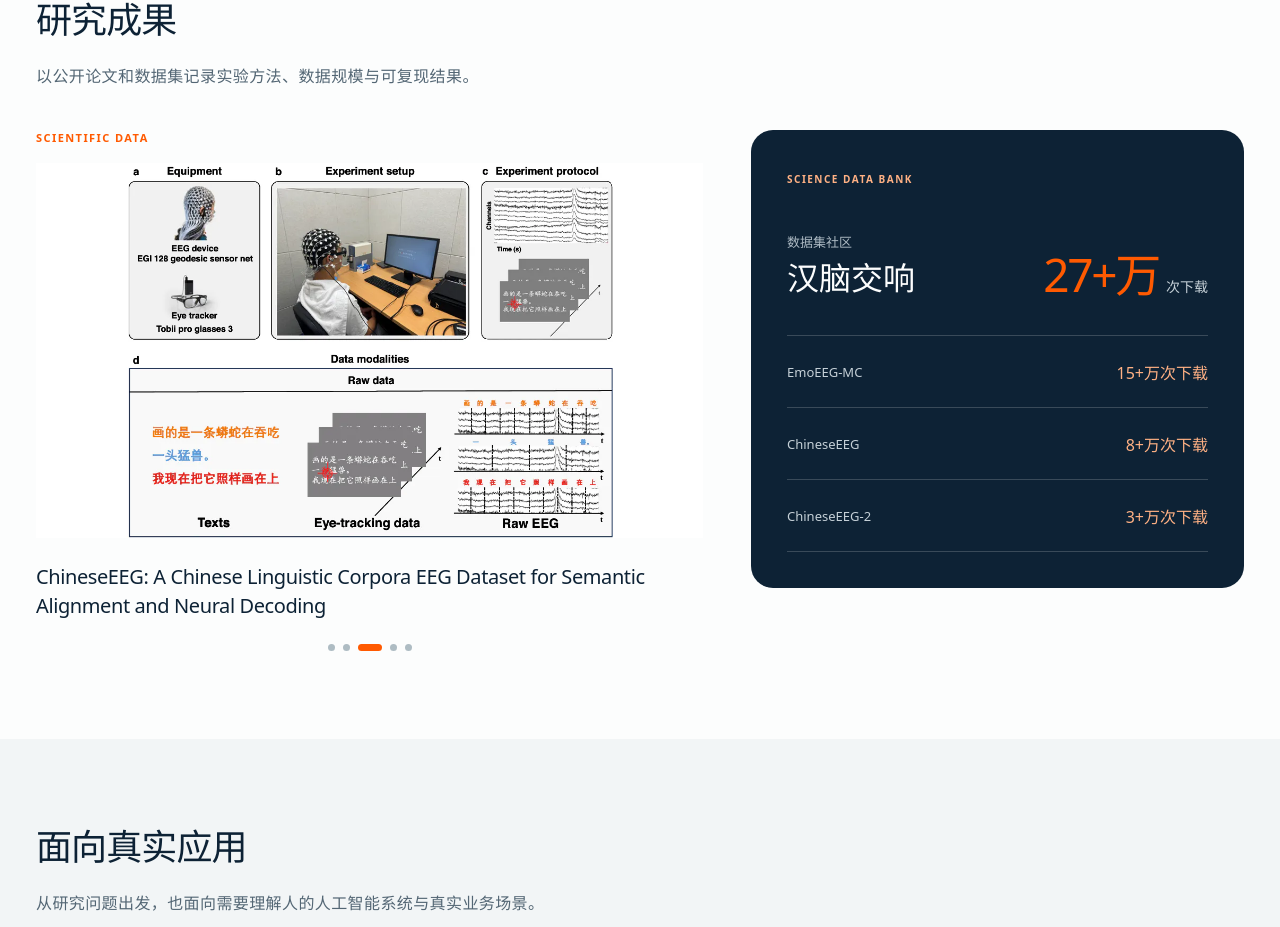
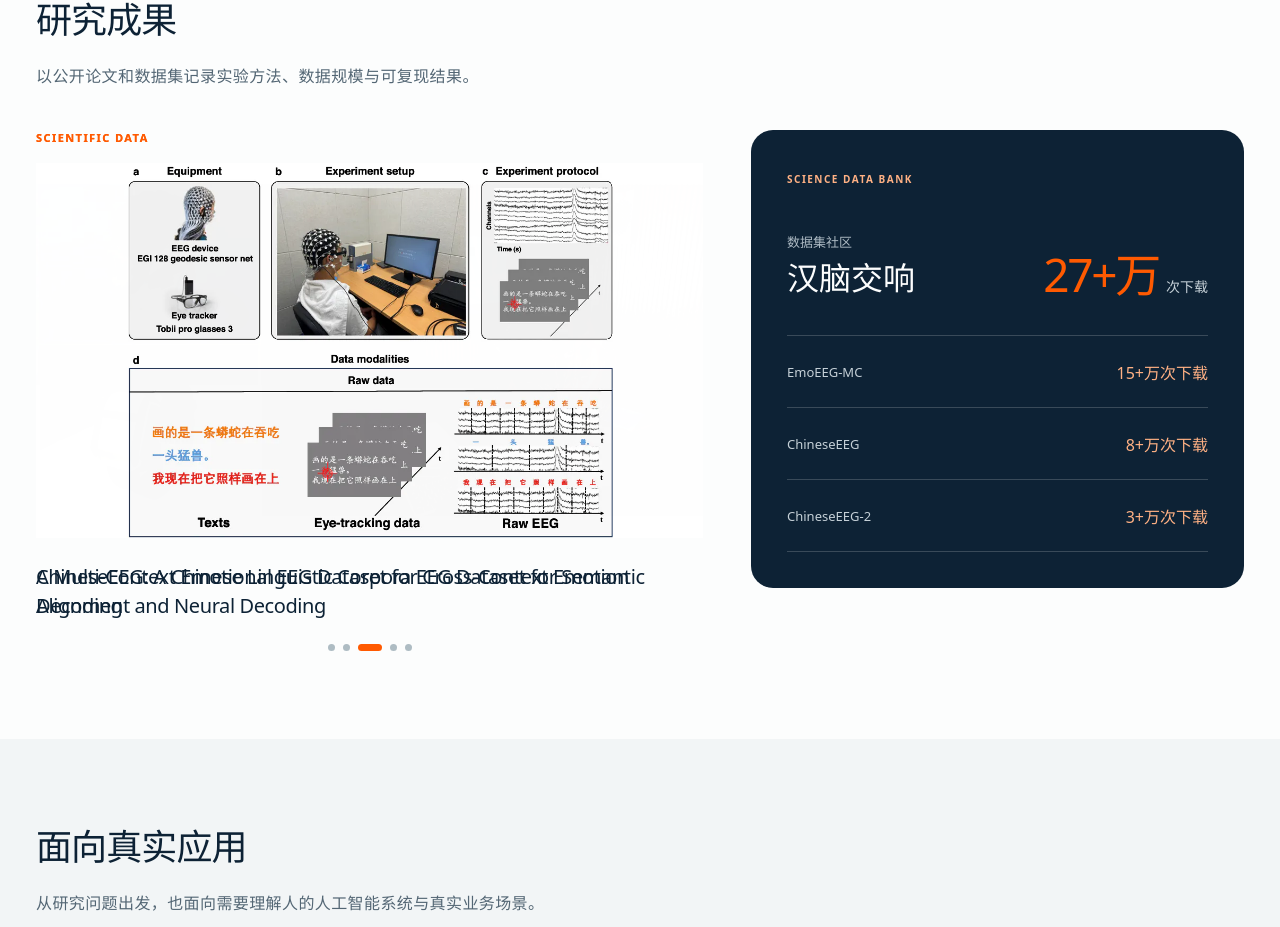
Before and after one commit to Omni-Intel/omni-intel-data-product, a Next.js app: page / in a window 1280 px wide. Shown: the part 2870-3797 px from the top of the page. Built offline with nearby package versions, Linux system fonts and the light colour scheme; no server answers.

Commit message:
update paper-pics

```diff
--- a/app/globals.css
+++ b/app/globals.css
@@ -125,8 +125,12 @@ a { color: inherit; text-decoration: none; }
 .section--research-showcase .section-heading { margin-bottom: 42px; }
 .research-showcase { display: grid; grid-template-columns: minmax(0, 1.15fr) minmax(340px, .85fr); gap: 48px; align-items: start; }
 .paper-carousel { min-width: 0; padding: 0; border: 0; border-radius: 0; background: transparent; box-shadow: none; }
-.paper-carousel__viewport { min-height: 480px; }
-.paper-slide[hidden] { display: none; }
+.paper-carousel__viewport { min-height: 480px; display: grid; }
+.paper-slide { grid-area: 1 / 1; min-width: 0; opacity: 0; visibility: hidden; pointer-events: none; }
+.paper-slide.is-leaving { z-index: 1; opacity: 1; visibility: visible; }
+.paper-slide.is-active { z-index: 2; opacity: 1; visibility: visible; pointer-events: auto; }
+.paper-slide.is-entering { animation: paper-slide-reveal 560ms cubic-bezier(.22, .72, .24, 1) both; }
+.paper-slide[hidden] { display: block; }
 .paper-slide__journal { margin-bottom: 18px; color: var(--color-accent); font-size: 11px; font-weight: 700; letter-spacing: .13em; text-transform: uppercase; }
 .paper-slide__image { position: relative; aspect-ratio: 16 / 9; display: grid; place-items: center; overflow: hidden; background: #fff; }
 .paper-slide__image img { position: absolute; top: 50%; left: 50%; display: block; object-fit: fill; transform: translate(-50%, -50%); }
@@ -140,6 +144,13 @@ a { color: inherit; text-decoration: none; }
 .paper-carousel__dots { display: flex; align-items: center; gap: 8px; }
 .paper-carousel__dots button { width: 7px; height: 7px; padding: 0; border: 0; border-radius: 50%; background: var(--color-border-strong); cursor: pointer; transition: width 180ms ease, border-radius 180ms ease, background 180ms ease; }
 .paper-carousel__dots button.is-active { width: 24px; border-radius: 5px; background: var(--color-accent); }
+@keyframes paper-slide-reveal {
+  from { opacity: 0; }
+  to { opacity: 1; }
+}
+@media (prefers-reduced-motion: reduce) {
+  .paper-slide.is-entering { animation: none; }
+}
 .research-datasets { min-width: 0; padding: 36px; border-radius: 22px; background: var(--color-text-primary); color: var(--color-surface); }
 .research-datasets__source { color: var(--color-accent-light); font-size: 10px; font-weight: 700; letter-spacing: .15em; }
 .research-datasets__summary { margin-top: 44px; display: flex; align-items: flex-end; justify-content: space-between; gap: 24px; }
--- a/components/Homepage.tsx
+++ b/components/Homepage.tsx
@@ -189,14 +189,53 @@ function CountUp({ value, suffix = "+万" }: { value: number; suffix?: string })
 }
 
 function ResearchShowcase() {
-  const [activePaper, setActivePaper] = useState(0);
+  const [{ activePaper, previousPaper }, setPaperState] = useState<{ activePaper: number; previousPaper: number | null }>({
+    activePaper: 0,
+    previousPaper: null,
+  });
+  const paperPreloaders = useRef<HTMLImageElement[]>([]);
+
+  useEffect(() => {
+    paperPreloaders.current = papers.slice(1).flatMap((paper) =>
+      paper.images.map((image) => {
+        const preloader = new window.Image();
+        preloader.decoding = "async";
+        preloader.src = image.src;
+        void preloader.decode().catch(() => undefined);
+        return preloader;
+      }),
+    );
+
+    return () => {
+      paperPreloaders.current = [];
+    };
+  }, []);
 
   useEffect(() => {
     const timer = window.setInterval(() => {
-      setActivePaper((current) => (current + 1) % papers.length);
+      setPaperState((current) => ({
+        activePaper: (current.activePaper + 1) % papers.length,
+        previousPaper: current.activePaper,
+      }));
     }, 3000);
     return () => window.clearInterval(timer);
   }, [activePaper]);
+
+  useEffect(() => {
+    if (previousPaper === null) return;
+    const timer = window.setTimeout(() => {
+      setPaperState((current) => current.previousPaper === previousPaper
+        ? { ...current, previousPaper: null }
+        : current);
+    }, 560);
+    return () => window.clearTimeout(timer);
+  }, [previousPaper]);
+
+  const showPaper = (nextPaper: number) => {
+    setPaperState((current) => nextPaper === current.activePaper
+      ? current
+      : { activePaper: nextPaper, previousPaper: current.activePaper });
+  };
 
   return (
     <section id="research" className="section section--research-showcase">
@@ -205,10 +244,18 @@ function ResearchShowcase() {
         <div className="research-showcase">
           <div className="paper-carousel" aria-roledescription="轮播" aria-label="公开论文">
             <div className="paper-carousel__viewport">
-              {papers.map((paper, index) => (
-                <article className={`paper-slide${index === activePaper ? " is-active" : ""}`} hidden={index !== activePaper} key={paper.url}>
+              {papers.map((paper, index) => {
+                const isActive = index === activePaper;
+                const isLeaving = index === previousPaper;
+                return (
+                <article
+                  className={`paper-slide${isActive ? " is-active" : ""}${isActive && previousPaper !== null ? " is-entering" : ""}${isLeaving ? " is-leaving" : ""}`}
+                  hidden={!isActive && !isLeaving}
+                  aria-hidden={!isActive}
+                  key={paper.url}
+                >
                   <div className="paper-slide__journal">{paper.journal}</div>
-                  <a href={paper.url} target="_blank" rel="noreferrer" aria-label={`查看论文：${paper.title}`}>
+                  <a href={paper.url} target="_blank" rel="noreferrer" aria-label={`查看论文：${paper.title}`} tabIndex={isActive ? undefined : -1}>
                     <div className={`paper-slide__image${paper.images.length > 1 ? " paper-slide__image--stacked" : ""}`}>
                       {paper.images.map((image, imageIndex) => (
                         <Image
@@ -218,6 +265,7 @@ function ResearchShowcase() {
                           width={image.width}
                           height={image.height}
                           sizes="(max-width: 860px) 100vw, 55vw"
+                          loading={index === 0 ? "eager" : "lazy"}
                           style={image.scale ? { width: `${image.scale * 100}%` } : undefined}
                           unoptimized
                           key={image.src}
@@ -227,7 +275,8 @@ function ResearchShowcase() {
                     <h3>{paper.title}</h3>
                   </a>
                 </article>
-              ))}
+                );
+              })}
             </div>
             <div className="paper-carousel__controls">
               <div className="paper-carousel__dots" aria-label="选择论文">
@@ -235,7 +284,7 @@ function ResearchShowcase() {
                   <button
                     type="button"
                     className={index === activePaper ? "is-active" : ""}
-                    onClick={() => setActivePaper(index)}
+                    onClick={() => showPaper(index)}
                     aria-label={`第 ${index + 1} 篇：${paper.title}`}
                     aria-current={index === activePaper ? "true" : undefined}
                     key={paper.url}
```
